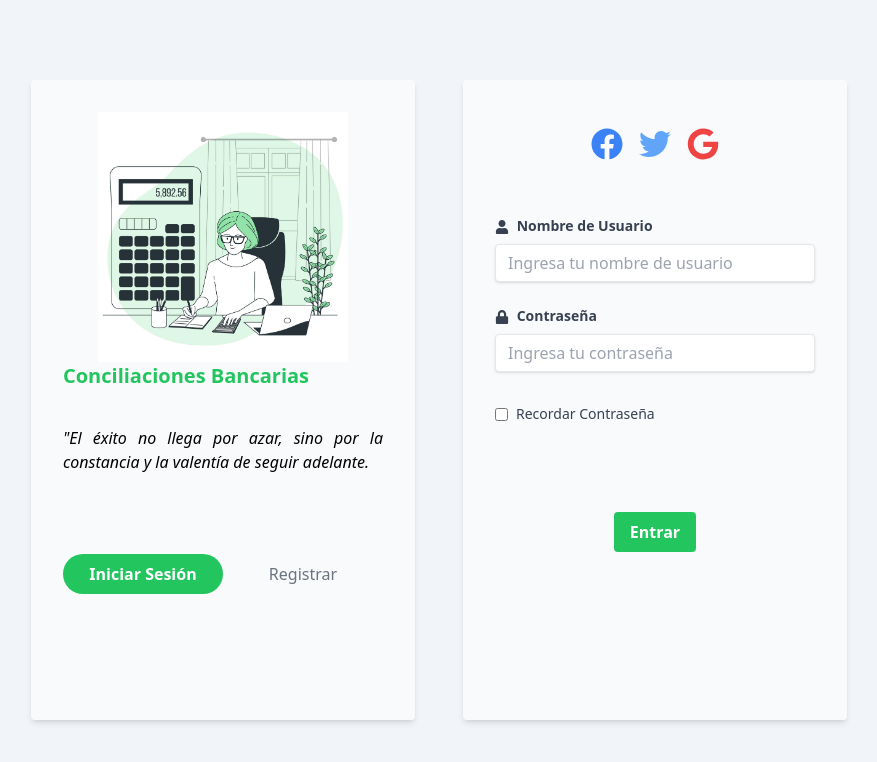
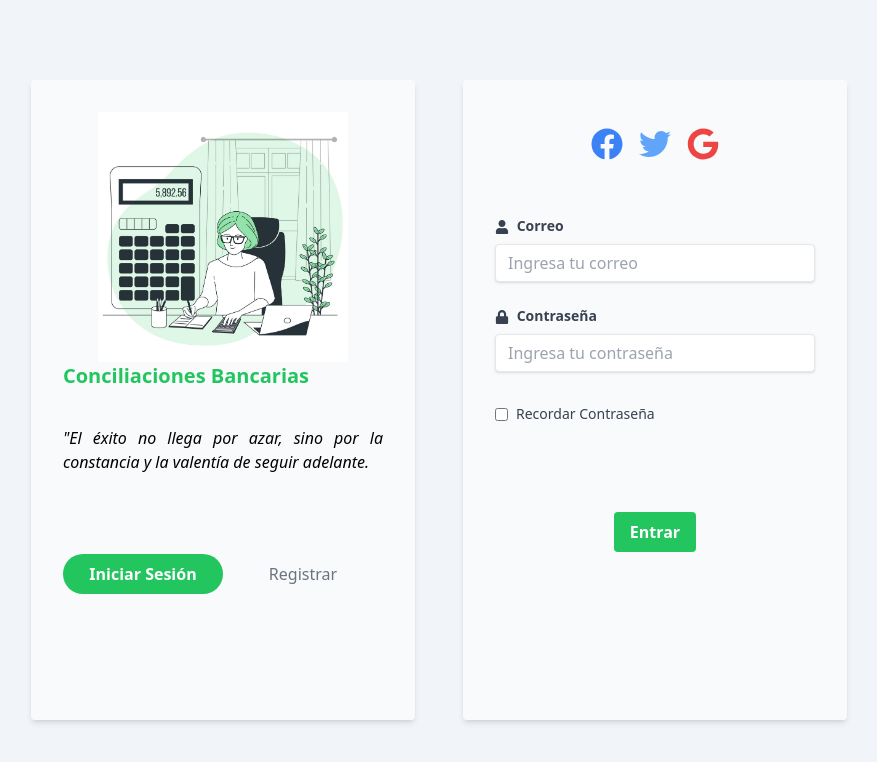
Before and after one commit to juniorjavierduquevalera/conciliaciones, a Next.js app: page /auth in a window 1280 px wide. Shown: the top 762 px of the page, without its empty margins (201-1078 px from the left). Built offline with nearby package versions, Linux system fonts and the light colour scheme.

Commit message:
auth done

```diff
--- a/src/app/auth/page.tsx
+++ b/src/app/auth/page.tsx
@@ -4,6 +4,8 @@ import { useState } from "react";
 import Image from "next/image";
 import { useAuth } from "src/context/AuthContext";
 import { ToastContainer, toast } from "react-toastify";
+import "react-toastify/dist/ReactToastify.css";
+import { useRouter } from "next/navigation";
 import {
   FaUser,
   FaLock,
@@ -16,17 +18,16 @@ interface UserData {
   name: string;
   email: string;
   password: string;
-  role: string;
 }
 
 export default function Home() {
   const [showRegisterForm, setShowRegisterForm] = useState(false);
   const { user, login } = useAuth();
+  const router = useRouter();
   const [userData, setUserData] = useState<UserData>({
     name: "",
     email: "",
     password: "",
-    role: "",
   });
   const handleChange = (
     e: React.ChangeEvent<HTMLInputElement>,
@@ -35,14 +36,15 @@ export default function Home() {
     setUserData((prev) => ({ ...prev, [field]: e.target.value }));
   };
 
-  async function handleSubmit(e: React.FormEvent<HTMLFormElement>) {
+  async function handleSubmit(
+    e: React.FormEvent<HTMLFormElement>,
+    endpoint: string
+  ) {
     e.preventDefault();
-
-    //const formType = showRegisterForm ? "register" : "login"; // Agora decide corretamente!
 
     try {
       const response = await fetch(
-        "https://lv9d0stg-4000.use2.devtunnels.ms/api/users/",
+        `https://lv9d0stg-4000.use2.devtunnels.ms/api/users/${endpoint}`,
         {
           method: "POST",
           headers: { "Content-Type": "application/json" },
@@ -51,7 +53,7 @@ export default function Home() {
       );
 
       const data = await response.json();
-      console.log(data);
+
       if (!response.ok) {
         toast.error(
           data.message || "Ocorreu um erro inesperado. Tente novamente."
@@ -61,6 +63,9 @@ export default function Home() {
 
       login(data.token);
       toast.success(data.message);
+      setTimeout(() => {
+        router.push("/");
+      }, 2000);
     } catch (error) {
       const errorMessage =
         error instanceof Error ? error.message : "Algo deu errado";
@@ -127,18 +132,23 @@ export default function Home() {
           </a>
         </div>
         {!showRegisterForm && (
-          <form className="transition-all duration-300" onSubmit={handleSubmit}>
+          <div>
+            <form
+              className="transition-all duration-300"
+              onSubmit={(e) => handleSubmit(e, "login")}
+            >
               <div className="flex flex-col gap-y-2">
+
                 <div className="mb-4">
                   <label className="block text-gray-700 text-sm font-bold mb-2">
-                  <FaUser className="inline-block mr-1" /> Nombre de Usuario
+                    <FaUser className="inline-block mr-1" /> Correo
                   </label>
                   <input
                     type="text"
-                  value={userData.name}
+                    value={userData.email}
                     className="shadow appearance-none border rounded w-full py-2 px-3 text-gray-700 leading-tight focus:outline-none focus:shadow-outline"
-                  onChange={(e) => handleChange(e, "name")}
-                  placeholder="Ingresa tu nombre de usuario"
+                    onChange={(e) => handleChange(e, "email")}
+                    placeholder="Ingresa tu correo"
                   />
                 </div>
                 <div className="mb-6">
@@ -153,14 +163,12 @@ export default function Home() {
                     placeholder="Ingresa tu contraseña"
                   />
                 </div>
-
                 <div className="flex items-center mb-6">
                   <input type="checkbox" className="mr-2" />
                   <label className="text-sm text-gray-700">
                     Recordar Contraseña
                   </label>
                 </div>
-
                 <div className="" style={{ height: "48px" }}></div>
                 <div className="flex items-center justify-center">
                   <button
@@ -172,11 +180,14 @@ export default function Home() {
                 </div>
               </div>
             </form>
+            <ToastContainer />
+          </div>
         )}
         {showRegisterForm && (
+          <div>
             <form
               className="transition-all duration-300 flex flex-col gap-y-5"
-            onSubmit={handleSubmit}
+              onSubmit={(e) => handleSubmit(e, "")}
             >
               <div className="mb-4">
                 <label className="block text-gray-700 text-sm font-bold mb-2">
@@ -229,6 +240,8 @@ export default function Home() {
                 </button>
               </div>
             </form>
+            <ToastContainer />
+          </div>
         )}
       </div>
     </div>
```
Lines whose indentation alone changed are shown as unchanged.
